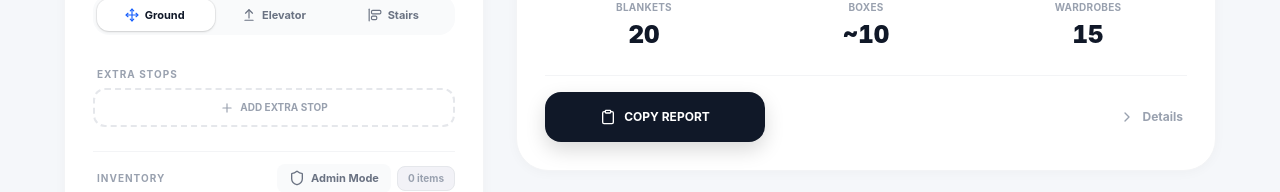
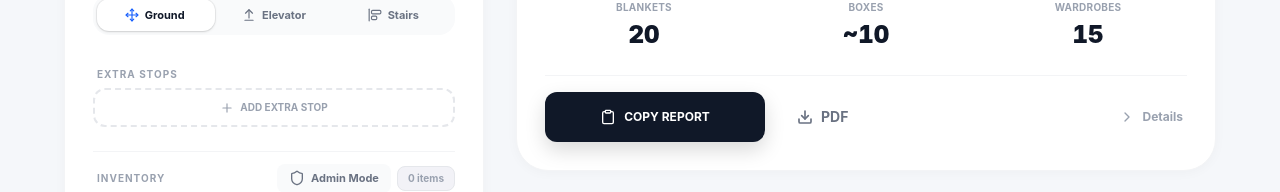
Before and after one commit to alexeyrossi/estimatorPRO, a Next.js app: page /dashboard in a window 1280 px wide. Shown: the part 486-678 px from the top of the page. Built offline with nearby package versions, Linux system fonts and the light colour scheme.

Commit message:
feat: optimize and fix PDF export with html-to-image

```diff
--- a/components/ReportPanel.tsx
+++ b/components/ReportPanel.tsx
@@ -8,6 +8,8 @@ import { GlassPanel } from './GlassPanel';
 import { MetricCard } from './MetricCard';
 import { ConfidenceDonut } from './ConfidenceDonut';
 import { LDBrokerPanel } from './LDBrokerPanel';
+import { toCanvas } from 'html-to-image';
+import jsPDF from 'jspdf';
 
 
 
@@ -93,6 +95,8 @@ export const ReportPanel = ({
     setOverrides
 }: ReportPanelProps) => {
 
+    const [isGeneratingPDF, setIsGeneratingPDF] = React.useState(false);
+
     const isLabor = inputs.moveType === "Labor";
 
     const formatMetric = (val: React.ReactNode | number, unit: string) => (
@@ -104,6 +108,93 @@ export const ReportPanel = ({
         </span>
     );
 
+    const handleDownloadPDF = async () => {
+        const element = document.getElementById('pdf-export-area');
+
+        if (!element) {
+            alert("Error: 'pdf-export-area' ID not found. Check the DOM.");
+            return;
+        }
+
+        setIsGeneratingPDF(true);
+
+        // Temporarily hide action buttons
+        const hideElements = element.querySelectorAll('[data-no-pdf]');
+        hideElements.forEach((el) => {
+            (el as HTMLElement).style.display = 'none';
+        });
+
+        // Force fixed width for perfect A4 proportions
+        const originalWidth = element.style.width;
+        const originalMaxWidth = element.style.maxWidth;
+        element.style.width = '800px';
+        element.style.maxWidth = '800px';
+
+        try {
+
+            // Wait for the browser to repaint the fixed width
+            await new Promise(resolve => setTimeout(resolve, 100));
+
+            const canvas = await toCanvas(element, {
+                pixelRatio: 2, // High resolution (Retina)
+                backgroundColor: '#ffffff', // Force white background
+                style: {
+                    transform: 'scale(1)',
+                    transformOrigin: 'top left'
+                }
+            });
+
+            const imgData = canvas.toDataURL('image/png');
+            const pdf = new jsPDF('p', 'mm', 'a4');
+            const pdfWidth = pdf.internal.pageSize.getWidth();
+            const pageHeight = pdf.internal.pageSize.getHeight();
+            const imgHeight = (canvas.height * pdfWidth) / canvas.width;
+
+            let heightLeft = imgHeight;
+            let position = 0;
+            const margin = 10;
+
+            // MULTI-PAGE LOGIC
+            pdf.addImage(imgData, 'PNG', 0, position + margin, pdfWidth, imgHeight);
+            heightLeft -= (pageHeight - margin * 2);
+
+            while (heightLeft > 0) {
+                position = heightLeft - imgHeight;
+                pdf.addPage();
+                pdf.addImage(imgData, 'PNG', 0, position + margin, pdfWidth, imgHeight);
+                heightLeft -= (pageHeight - margin * 2);
+            }
+
+            // ADD PROFESSIONAL FOOTER
+            const totalPages = (pdf as any).internal.getNumberOfPages ? (pdf as any).internal.getNumberOfPages() : pdf.getNumberOfPages();
+            const today = new Date().toLocaleDateString('en-US', { year: 'numeric', month: 'long', day: 'numeric' });
+
+            for (let i = 1; i <= totalPages; i++) {
+                pdf.setPage(i);
+                pdf.setFontSize(8);
+                pdf.setTextColor(150);
+                pdf.text(
+                    `Generated ${today} | Estimator V11.59 PRO | Page ${i} of ${totalPages}`,
+                    pdfWidth / 2, pageHeight - 8, { align: 'center' }
+                );
+            }
+
+            const fileName = clientName ? `Estimate_${clientName.replace(/\s+/g, '_')}.pdf` : 'Moving_Estimate.pdf';
+            pdf.save(fileName);
+        } catch (error) {
+            console.error("PDF Generation Error:", error);
+            alert("Failed to generate PDF. Check browser console for details.");
+        } finally {
+            // Restore original width and buttons
+            element.style.width = originalWidth;
+            element.style.maxWidth = originalMaxWidth;
+            hideElements.forEach((el) => {
+                (el as HTMLElement).style.display = '';
+            });
+            setIsGeneratingPDF(false);
+        }
+    };
+
     const heavyBadgeText = useMemo(() => {
         const arr = estimate.heavyItemNames || []; if (!arr.length) return null;
         const first = String(arr[0]).replace(/\s*\(.*?\)\s*/g, "").trim(); const lower = first.toLowerCase();
@@ -112,7 +203,7 @@ export const ReportPanel = ({
     }, [estimate.heavyItemNames]);
 
     return (
-        <div className="flex-1 flex flex-col gap-6">
+        <div id="pdf-export-area" className="flex-1 flex flex-col gap-6">
             <div className={`grid grid-cols-2 lg:grid-cols-4 gap-4 transition-opacity duration-300 ${isCalculating ? 'opacity-60' : 'opacity-100'}`}>
                 <MetricCard icon={Box} label="Volume" value={formatMetric(<AnimatedNumber value={estimate.finalVolume} />, "cu ft")} sub="Based on Inventory" variant="blue" />
                 <MetricCard icon={estimate.splitRecommended ? CalendarDays : Clock} label={estimate.splitRecommended ? "Split Rec." : "Time Est."} value={<><AnimatedNumber value={estimate.timeMin} />–<AnimatedNumber value={estimate.timeMax} />h</>} sub={estimate.splitRecommended ? "SPLIT TO 2 DAYS" : "Est. Range"} variant={estimate.splitRecommended ? "red" : "purple"} isCritical={estimate.splitRecommended} />
@@ -282,17 +373,35 @@ export const ReportPanel = ({
                 </div>
 
                 {/* ACTION BAR */}
-                <div className="border-t border-gray-100 mt-2" />
-                <div className="flex items-center gap-3 pt-4">
-                    <button onClick={handleCopy} className={`flex-1 md:flex-none md:w-[220px] flex items-center justify-center gap-2 px-6 py-4 rounded-2xl text-[12px] font-bold transition-all duration-300 active:scale-[0.98] shadow-[0_8px_20px_rgba(0,0,0,0.15)] whitespace-nowrap overflow-hidden ${copyStatus === 'success' ? 'bg-emerald-500 text-white' : 'bg-gray-900 text-white hover:bg-black'}`}>
+                <div data-no-pdf className="flex flex-col mt-2">
+                    <div className="border-t border-gray-100" />
+                    <div className="flex items-center justify-between w-full pt-4">
+                        <div className="flex items-center gap-3">
+                            <button onClick={handleCopy} className={`flex-1 md:flex-none md:w-[220px] flex items-center justify-center gap-2 px-6 py-4 rounded-xl text-[12px] font-bold transition-all duration-300 active:scale-[0.98] shadow-[0_8px_20px_rgba(0,0,0,0.15)] whitespace-nowrap overflow-hidden ${copyStatus === 'success' ? 'bg-emerald-500 text-white' : 'bg-gray-900 text-white hover:bg-black'}`}>
                                 {copyStatus === 'success' ? <><Check className="w-4 h-4 shrink-0" /><span className="truncate">✓ Copied!</span></> : <><Clipboard className="w-4 h-4 shrink-0" /><span className="truncate">COPY REPORT</span></>}
                             </button>
+                            <button
+                                onClick={handleDownloadPDF}
+                                disabled={isGeneratingPDF}
+                                className={`flex items-center justify-center gap-2 px-5 py-3 rounded-xl text-[14px] font-bold transition-all duration-200 text-gray-500 hover:text-gray-900 hover:bg-gray-100 active:scale-[0.98] ${isGeneratingPDF ? 'opacity-70 cursor-wait' : ''}`}
+                            >
+                                {isGeneratingPDF ? (
+                                    'Generating...'
+                                ) : (
+                                    <>
+                                        <svg xmlns="http://www.w3.org/2000/svg" width="16" height="16" viewBox="0 0 24 24" fill="none" stroke="currentColor" strokeWidth="2.5" strokeLinecap="round" strokeLinejoin="round"><path d="M21 15v4a2 2 0 0 1-2 2H5a2 2 0 0 1-2-2v-4" /><polyline points="7 10 12 15 17 10" /><line x1="12" y1="15" x2="12" y2="3" /></svg>
+                                        PDF
+                                    </>
+                                )}
+                            </button>
+                        </div>
 
                         <button onClick={() => setShowDetails(!showDetails)}
                             className="flex items-center gap-2 text-[12px] font-bold text-gray-400 hover:text-gray-600 transition-colors py-2 px-1 ml-auto">
                             <ChevronRight className={`w-4 h-4 transition-transform duration-300 ${showDetails ? 'rotate-90' : ''}`} />
                             <span>{showDetails ? 'Hide' : 'Details'}</span>
                         </button>
+                    </div>
                 </div>
 
                 <div className={`grid transition-all duration-500 ease-in-out ${showDetails ? 'grid-rows-[1fr] opacity-100' : 'grid-rows-[0fr] opacity-0'}`}>
--- a/package.json
+++ b/package.json
@@ -11,6 +11,8 @@
   "dependencies": {
     "@supabase/ssr": "^0.8.0",
     "@supabase/supabase-js": "^2.97.0",
+    "html-to-image": "^1.11.13",
+    "jspdf": "^4.2.0",
     "lucide-react": "^0.575.0",
     "next": "16.1.6",
     "react": "19.2.3",
```
Also changed, not shown: 1 other file (tests, documents, lock files or other folders). Lines whose indentation alone changed are shown as unchanged.
